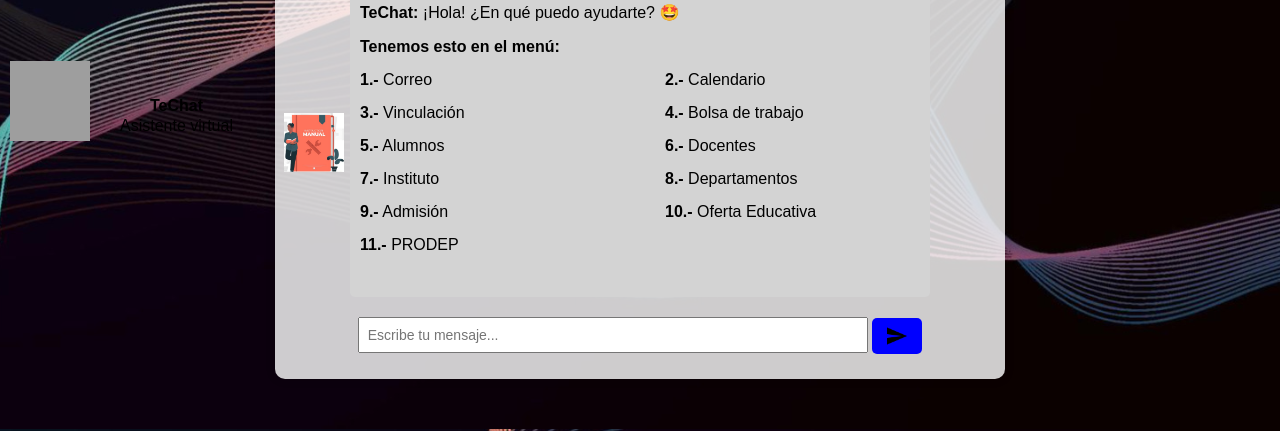
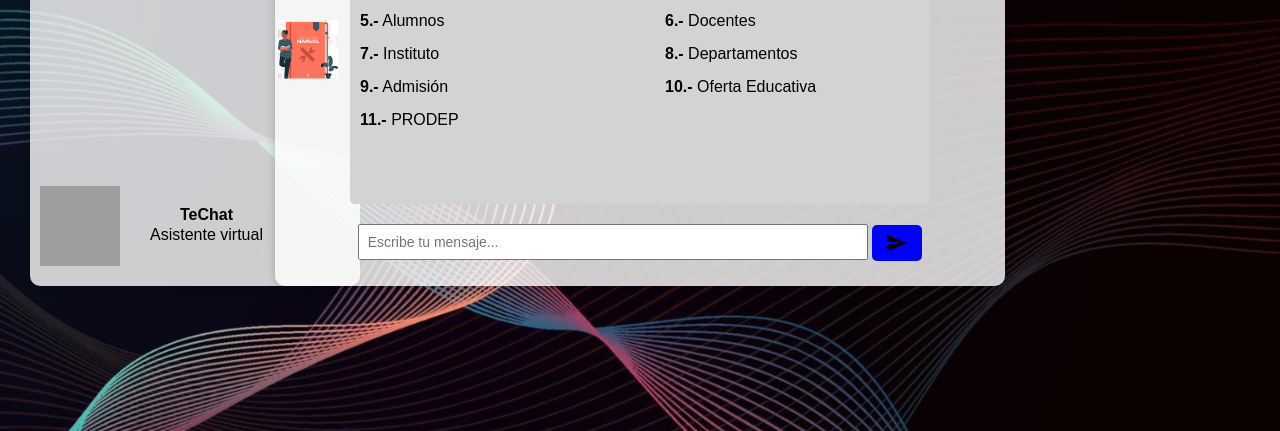
Before and after one commit to RafaelCanales55/TeChat, a plain HTML site: page index.html in a window 1280 px wide. Shown: the part 369-800 px from the top of the page. Drawn offline with Linux system fonts and the light colour scheme; grey boxes are pictures that could not be loaded.

Commit message:
Update in.css

```diff
--- a/css/in.css
+++ b/css/in.css
@@ -1,20 +1,40 @@
+* {
+    margin: 0;
+    padding: 0;
+
+}
+
 body {
     background-image: url('../images/Lo1.jpeg');
     background-size: cover;
     background-position: center;
     font-family: Arial, sans-serif;
     color: black;
+    overflow-x: hidden;
 }
 
 .container {
     width: 700px;
     height: 500px;
-            margin: 50px auto;
+    margin: 125px auto;
     position: relative;
     background: rgba(255, 255, 255, 0.8);
     border-radius: 10px;
     padding: 15px;
     box-shadow: 0 0 10px rgba(0, 0, 0, 0.2);
+}
+
+.pres {
+    width: 300px;
+    height: 500px;
+    position: absolute;
+    left: 30px;
+    top: 125px;
+    background: rgba(255, 255, 255, 0.8);
+    border-radius: 10px;
+    padding: 15px;
+    box-shadow: 0 0 10px rgba(0, 0, 0, 0.2);
+    text-align: center;
 }
 
 .header {
@@ -103,3 +123,42 @@
     margin: 0;
     padding: 0;
 }
+
+#burbujas-container{
+
+    position: fixed;
+    inset: 0;
+    overflow: hidden;
+    pointer-events: none;
+    z-index: 9999;
+
+}
+
+.burbujas{
+
+    position: absolute;
+    bottom: 0;
+    left: 0;
+    background-color: rgb(0, 255, 247);
+    border-radius: 50%;
+    opacity: 0;
+    pointer-events: none;
+    z-index: -1;
+
+}
+
+@keyframes moverArriba {
+
+    0%{
+        opacity: 0;
+        transform: translateY(0);
+    }
+    25%{
+        opacity: 1;
+    }
+    100%{
+        opacity: 0;
+        transform: translateY(-100vh);
+    }
+
+}
```
Lines whose indentation alone changed are shown as unchanged.
